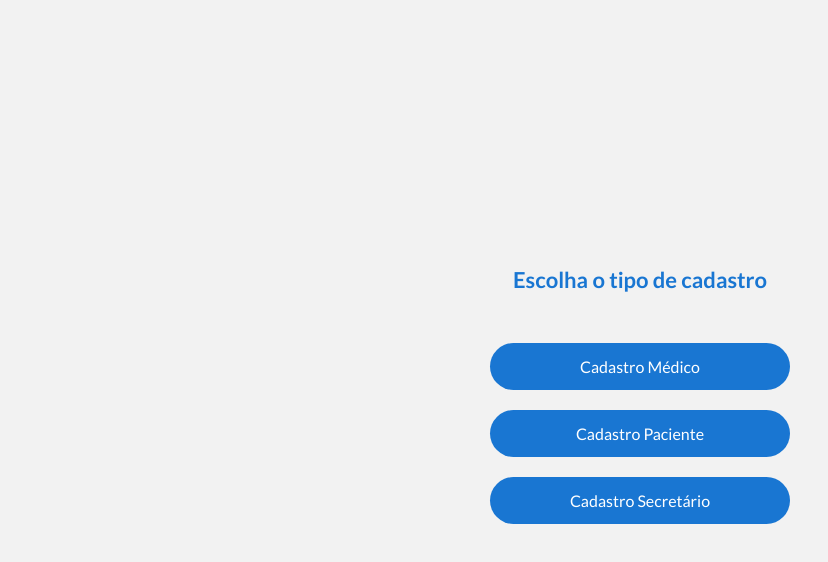
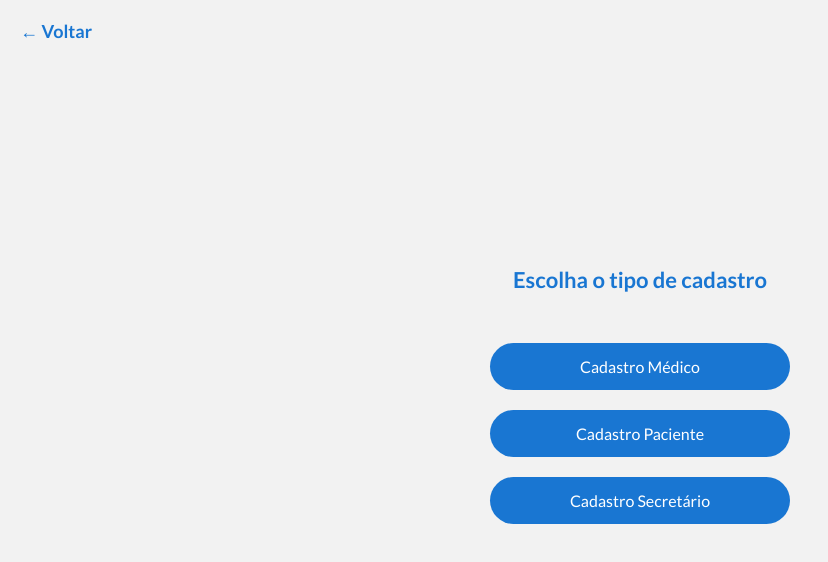
Before and after one commit to matheusarsenal/MED-ORG, a React (Vite) app in the folder FEnd/: page /escolha in a window 1280 px wide. Shown: the top 562 px of the page, without its empty margins (0-828 px from the left). Built offline with nearby package versions, Linux system fonts and the light colour scheme.

Commit message:
Adicionando um Botão para voltar a(s) Página(s)

```diff
--- a/FEnd/src/Screens/PagCadMedico/index.jsx
+++ b/FEnd/src/Screens/PagCadMedico/index.jsx
@@ -4,6 +4,8 @@ import { useNavigate } from 'react-router-dom';
 
 
 export default function CadastroMedico() {
+  const navigate = useNavigate();
+
   const [formData, setFormData] = useState({
     nome: '',
     email: '',
@@ -41,6 +43,8 @@ export default function CadastroMedico() {
 
   return (
     <div className="telaCadastro">
+      <button className="voltar-btn" onClick={() => navigate('/escolha')}>← Voltar</button>
+
       <h1>Cadastro Médico</h1>
       <form onSubmit={handleSubmit}>
         <input
--- a/FEnd/src/Screens/PagCadMedico/style.css
+++ b/FEnd/src/Screens/PagCadMedico/style.css
@@ -53,3 +53,19 @@ img {
   height: 100px;
   width: 100px;
 }
+
+.voltar-btn {
+  position: absolute;
+  top: 20px;
+  left: 20px;
+  background: none;
+  border: none;
+  font-size: 18px;
+  color: #1976d2;
+  cursor: pointer;
+  font-weight: bold;
+}
+
+.voltar-btn:hover {
+  text-decoration: underline;
+}
--- a/FEnd/src/Screens/PagCadPaciente/index.jsx
+++ b/FEnd/src/Screens/PagCadPaciente/index.jsx
@@ -4,6 +4,8 @@ import { useNavigate } from 'react-router-dom';
 
 
 export default function CadastroPaciente() {
+  const navigate = useNavigate();
+
   const [formData, setFormData] = useState({
     nome: '',
     email: '',
@@ -28,6 +30,8 @@ export default function CadastroPaciente() {
 
   return (
     <div className="telaCadastro">
+      <button className="voltar-btn" onClick={() => navigate('/escolha')}>← Voltar</button>
+
       <form onSubmit={handleSubmit}>
         <h1>Cadastro de Paciente</h1>
 
--- a/FEnd/src/Screens/PagCadPaciente/style.css
+++ b/FEnd/src/Screens/PagCadPaciente/style.css
@@ -56,3 +56,19 @@ form button:hover {
 .checkboxText {
   font-size: 15px;
 }
+
+.voltar-btn {
+  position: absolute;
+  top: 20px;
+  left: 20px;
+  background: none;
+  border: none;
+  font-size: 18px;
+  color: #1976d2;
+  cursor: pointer;
+  font-weight: bold;
+}
+
+.voltar-btn:hover {
+  text-decoration: underline;
+}
--- a/FEnd/src/Screens/PagCadSecretario/index.jsx
+++ b/FEnd/src/Screens/PagCadSecretario/index.jsx
@@ -4,6 +4,8 @@ import { useNavigate } from 'react-router-dom';
 
 
 export default function CadastroSecretario() {
+  const navigate = useNavigate();
+
   const [formData, setFormData] = useState({
     nome: '',
     email: '',
@@ -33,6 +35,8 @@ export default function CadastroSecretario() {
 
   return (
     <div className="telaCadastro">
+      <button className="voltar-btn" onClick={() => navigate('/escolha')}>← Voltar</button>
+
       <form onSubmit={handleSubmit}>
         <h1>Cadastro de Secretário</h1>
 
--- a/FEnd/src/Screens/PagCadSecretario/style.css
+++ b/FEnd/src/Screens/PagCadSecretario/style.css
@@ -49,3 +49,19 @@ form button {
 form button:hover {
   opacity: 0.85;
 }
+
+.voltar-btn {
+  position: absolute;
+  top: 20px;
+  left: 20px;
+  background: none;
+  border: none;
+  font-size: 18px;
+  color: #1976d2;
+  cursor: pointer;
+  font-weight: bold;
+}
+
+.voltar-btn:hover {
+  text-decoration: underline;
+}
--- a/FEnd/src/Screens/TelaEscolhaCadastro/index.jsx
+++ b/FEnd/src/Screens/TelaEscolhaCadastro/index.jsx
@@ -12,6 +12,8 @@ export default function TelaEscolhaCadastro() {
 
   return (
     <div className="telaEscolha">
+      <button className="voltar-btn" onClick={() => navigate('/')}>← Voltar</button>
+
       <h1 className="titleEscolha">Escolha o tipo de cadastro</h1>
 
       <button className="botaoEscolha" onClick={() => navegarPara('Medico')}>
--- a/FEnd/src/Screens/TelaEscolhaCadastro/style.css
+++ b/FEnd/src/Screens/TelaEscolhaCadastro/style.css
@@ -33,3 +33,19 @@
 .botaoEscolha:hover {
   background-color: #155ca2;
 }
+
+.voltar-btn {
+  position: absolute;
+  top: 20px;
+  left: 20px;
+  background: none;
+  border: none;
+  font-size: 18px;
+  color: #1976d2;
+  cursor: pointer;
+  font-weight: bold;
+}
+
+.voltar-btn:hover {
+  text-decoration: underline;
+}
```
